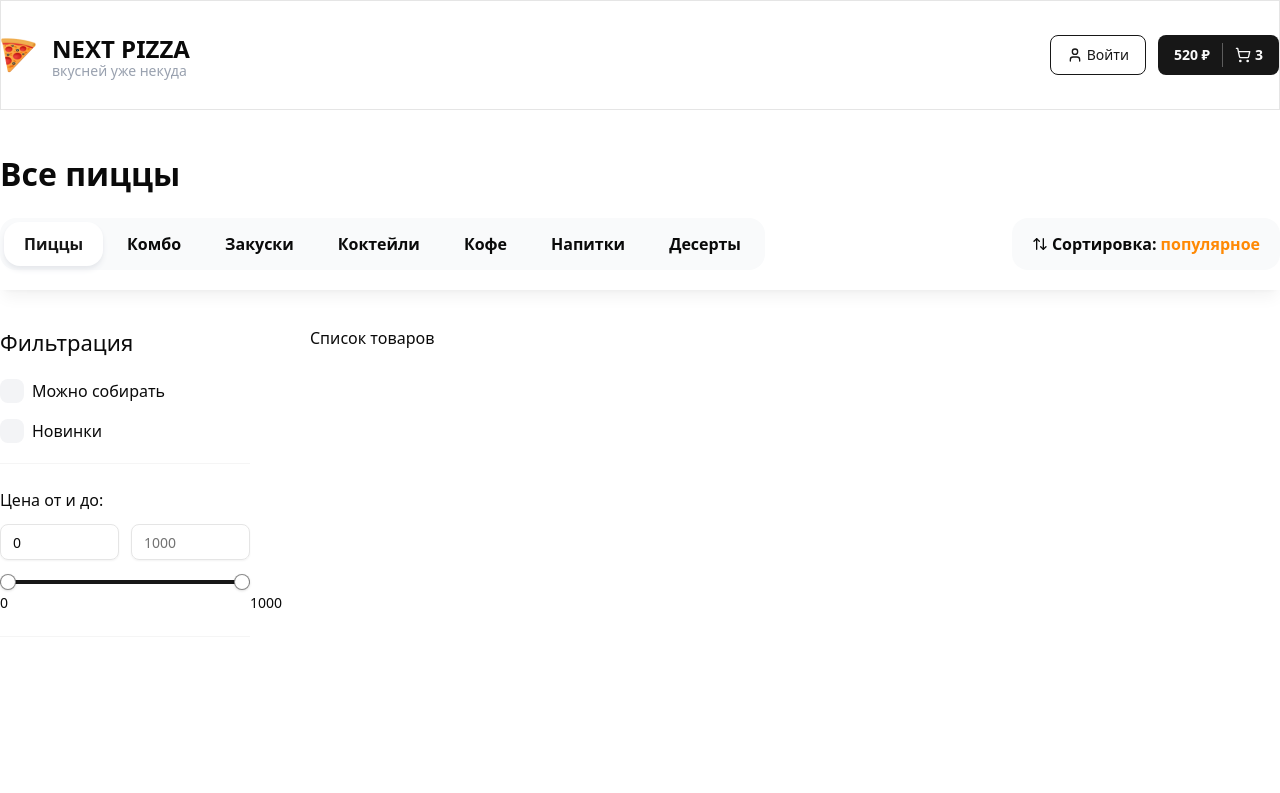
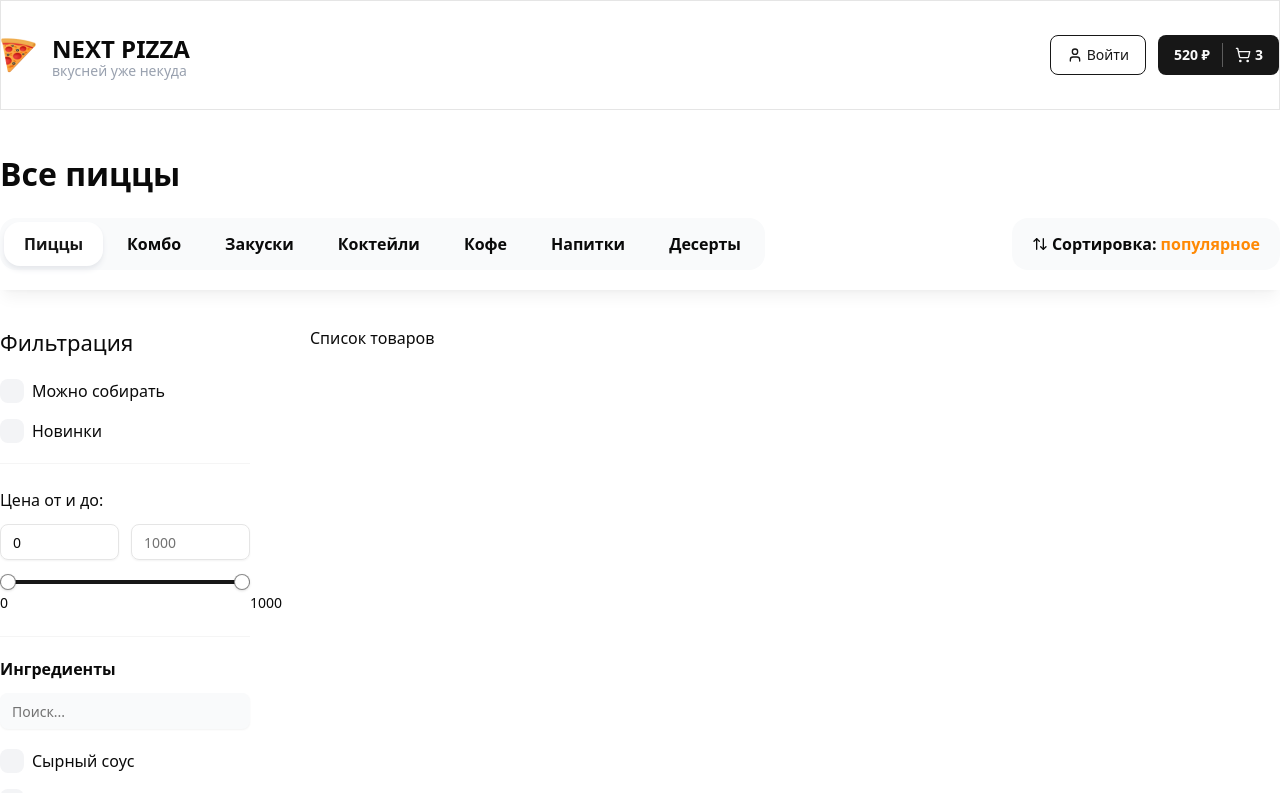
Before and after one commit to piy-bebe/next-pizza, a Next.js app: page / in a window 1280 px wide. Shown: the top 793 px of the page. Built offline with nearby package versions, Linux system fonts and the light colour scheme.

Commit message:
feat: добавить в фильтрацию ингредиенты

```diff
--- a/components/shared/checkbox-filters-group.tsx
+++ b/components/shared/checkbox-filters-group.tsx
@@ -1,19 +1,19 @@
-import React from 'react';
-import { FilterCheckbox, FilterCheckboxProps } from './filter-checkbox';
-import { Input } from '../ui';
-import { it } from 'node:test';
+'use client'
+import React from 'react'
+import { FilterCheckbox, FilterCheckboxProps } from './filter-checkbox'
+import { Input } from '../ui'
 
-type Item = FilterCheckboxProps;
+type Item = FilterCheckboxProps
 
 interface Props {
-  title: string;
-  items: Item[];
-  defaultItems?: Item[];
-  limit?: number;
-  searchInputPlaceHolder?: string;
-  onChange?: (values: string[]) => void;
-  defaultValue?: string[];
-  className?: string;
+  title: string
+  items: Item[]
+  defaultItems?: Item[]
+  limit?: number
+  searchInputPlaceHolder?: string
+  onChange?: (values: string[]) => void
+  defaultValue?: string[]
+  className?: string
 }
 
 export const CheckboxFiltersGroup: React.FC<Props> = ({
@@ -37,14 +37,15 @@
       <div className="flex flex-col gap-4 max-h-96 pr-2 overflow auto scrollbar">
         {items.map((item, index) => (
           <FilterCheckbox
-            onCheckedChange={() => onCheckedChange(item.value)}
-            checked={selected.has(item.value)}
-            key={String(item.value)}
+            key={index}
+            text={item.text}
             value={item.value}
-            text={item.text}
-            endAdorment={item.endAdornment}
+            endAdornment={item.endAdornment}
+            checked={false}
+            onCheckedChange={(ids) => console.log(ids)}
+          />
         ))}
       </div>
     </div>
-  );
-};
+  )
+}
--- a/components/shared/filters.tsx
+++ b/components/shared/filters.tsx
@@ -1,11 +1,12 @@
-import React from 'react';
-import { FilterCheckbox } from './filter-checkbox';
-import { Title } from './title';
-import { Input } from '../ui';
-import { RangeSlider } from './range-slider';
+import React from 'react'
+import { FilterCheckbox } from './filter-checkbox'
+import { Title } from './title'
+import { Input } from '../ui'
+import { RangeSlider } from './range-slider'
+import { CheckboxFiltersGroup } from './checkbox-filters-group'
 
 interface Props {
-  className?: string;
+  className?: string
 }
 
 export const Filters: React.FC<Props> = ({ className }) => {
@@ -29,7 +30,63 @@
         <RangeSlider min={0} max={1000} step={1} value={[0, 1000]} />
       </div>
 
-      <div></div>
+      <CheckboxFiltersGroup
+        title="Ингредиенты"
+        className="mt-5"
+        limit={6}
+        defaultItems={[
+          {
+            text: 'Сырный соус',
+            value: '1',
+          },
+          {
+            text: 'Моццарелла',
+            value: '2',
+          },
+          {
+            text: 'Чеснок',
+            value: '3',
+          },
+          {
+            text: 'Солёные огурчики',
+            value: '4',
+          },
+          {
+            text: 'Красный лук',
+            value: '5',
+          },
+          {
+            text: 'Томаты',
+            value: '6',
+          },
+        ]}
+        items={[
+          {
+            text: 'Сырный соус',
+            value: '1',
+          },
+          {
+            text: 'Моццарелла',
+            value: '2',
+          },
+          {
+            text: 'Чеснок',
+            value: '3',
+          },
+          {
+            text: 'Солёные огурчики',
+            value: '4',
+          },
+          {
+            text: 'Красный лук',
+            value: '5',
+          },
+          {
+            text: 'Томаты',
+            value: '6',
+          },
+        ]}
+      />
     </div>
-  );
-};
+  )
+}
--- /dev/null
+++ b/components/shared/topbar.tsx
@@ -0,0 +1,20 @@
+import { cn } from '@/lib/utils'
+import React from 'react'
+import { Categories } from './categories'
+import { SortPopup } from './sort-popup'
+import { Container } from './container'
+
+interface Props {
+  className?: string
+}
+
+export const TopBar: React.FC<Props> = ({ className }) => {
+  return (
+    <div className={cn('sticky top-0 bg-white py-5 shadow-lg shadow-black/5 z-10', className)}>
+      <Container className="flex items-center justify-between">
+        <Categories />
+        <SortPopup />
+      </Container>
+    </div>
+  )
+}
```
Also changed, not shown: components/shared/filter-checkbox.tsx (+9 -9 lines), components/shared/index.tsx (+10 -9 lines).
